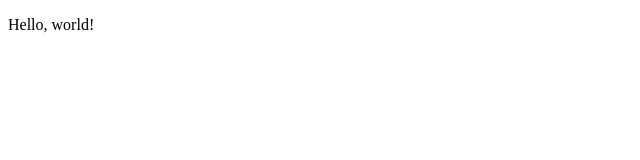
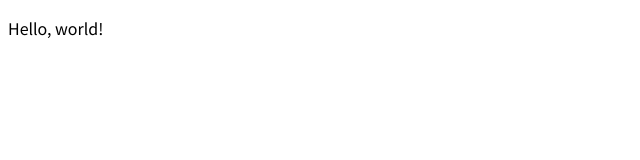
Before and after one commit to hisayuki-komatsu/app-directory-handson, a Next.js app: page / in a window 1280 px wide. Shown: the top 160 px of the page, without its empty margins (0-640 px from the left). Built offline with nearby package versions, Linux system fonts and the light colour scheme.

Commit message:
feat: step2

```diff
--- a/app/layout.tsx
+++ b/app/layout.tsx
@@ -1,3 +1,12 @@
+import { Noto_Sans_JP } from "next/font/google";
+
+// 1. フォントの読み込み
+const NotoSansJP = Noto_Sans_JP({
+  weight: ["400", "700"],
+  subsets: ["latin"],
+  preload: true,
+});
+
 // 1. ページのメタデータ
 export const metadata = {
   title: "Next.js Awesome Memo App",
@@ -13,7 +22,7 @@
   return (
     <html lang="ja">
       {/* 3. ページやレイアウトの内容を表示 */}
-      <body>{children}</body>
+      <body className={NotoSansJP.className}>{children}</body>
     </html>
   );
 }
```
